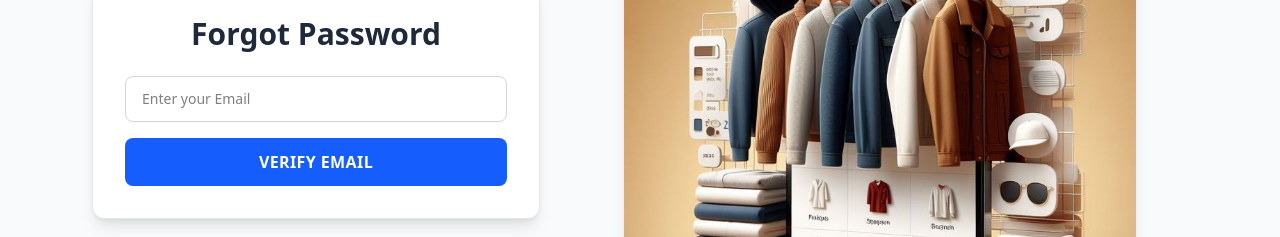
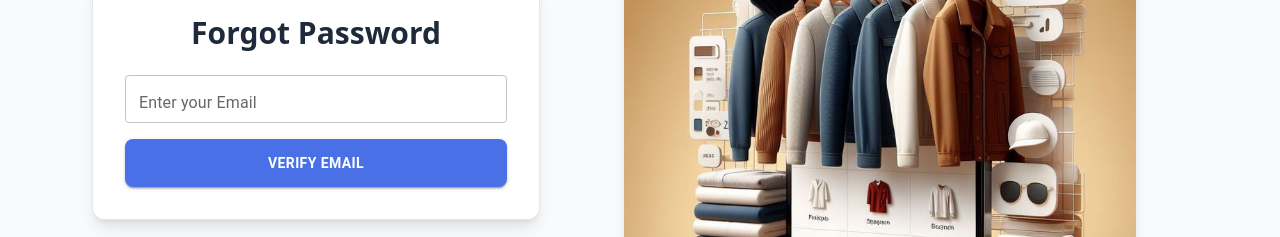
Before and after one commit to buildwithfavas/zayn-frontend, a React (Vite) app: page /forgot-password in a window 1280 px wide. Shown: the part 431-668 px from the top of the page. Built offline with nearby package versions, Linux system fonts and the light colour scheme; no server answers.

Commit message:
bug: HTML validation on login and signup removed feat: Logic implemented for forgot Password page - Maid otp verification page Same for sign up and forgot Password

```diff
--- a/src/Pages/user/ForgotPassEmail.jsx
+++ b/src/Pages/user/ForgotPassEmail.jsx
@@ -1,19 +1,37 @@
-import { useState } from "react";
 import fashionPreview from "../../assets/fashion-preview.jpg";
 import UserLayout from "../../components/user/UserLayout";
 import toast from "react-hot-toast";
+import Button from "@mui/material/Button";
+import { useForm } from "react-hook-form";
+import { CircularProgress, TextField } from "@mui/material";
+import { useNavigate } from "react-router-dom";
+import { yupResolver } from "@hookform/resolvers/yup";
+import { useForgotPassEmailMutation } from "../../Store/Api/user/auth";
+import { forgotPassEmailSchema } from "../../Utils/YupSchemas";
 
 const ForgotPassEmail = () => {
-  const [email, setEmail] = useState("");
+  const [sendOtp, { isLoading }] = useForgotPassEmailMutation();
+  const navigate = useNavigate();
+  const {
+    register,
+    handleSubmit,
+    formState: { errors },
+  } = useForm({
+    resolver: yupResolver(forgotPassEmailSchema),
+    mode: "onBlur",
+  });
 
-  const handleSubmit = (e) => {
-    e.preventDefault();
-    if (!email) {
-      toast.error("Please enter your email");
-      return;
+  const onSubmit = async (data) => {
+    try {
+      const res = await sendOtp(data).unwrap();
+      toast.success(res.message || "OTP Send Successfully");
+      localStorage.setItem("userEmail", data.email);
+      localStorage.setItem("otpExpiry", Date.now() + 60000);
+      localStorage.setItem("verificationType", "forgotPassword"); // Mark as forgot password flow
+      navigate("/verify");
+    } catch (error) {
+      toast.error(error.data || "Some Error Occurred");
     }
-    // Replace with your backend API call
-    console.log("Verifying email:", email);
   };
 
   return (
@@ -27,20 +45,40 @@ const ForgotPassEmail = () => {
                 <h2 className="text-2xl sm:text-3xl font-bold text-gray-800 mb-4 sm:mb-6 text-center">
                   Forgot Password
                 </h2>
-                <form onSubmit={handleSubmit} className="space-y-4">
-                  <input
+                <form onSubmit={handleSubmit(onSubmit)} className="space-y-4" noValidate>
+                  <TextField
+                    {...register("email")}
+                    id="email"
+                    label="Enter your Email"
                     type="email"
-                    placeholder="Enter your Email"
-                    value={email}
-                    onChange={(e) => setEmail(e.target.value)}
-                    className="w-full border border-gray-300 rounded-lg px-4 py-3 text-sm focus:outline-none focus:ring-2 focus:ring-blue-500"
+                    variant="outlined"
+                    fullWidth
+                    disabled={isLoading}
+                    error={!!errors.email}
+                    helperText={errors?.email?.message}
+                    sx={{
+                      "& .MuiInputBase-root": {
+                        height: "48px",
+                      },
+                    }}
                   />
-                  <button
+                  <Button
                     type="submit"
-                    className="w-full bg-blue-600 text-white font-semibold py-3 rounded-lg hover:bg-blue-700 transition uppercase tracking-wide text-sm sm:text-base"
+                    disabled={isLoading}
+                    variant="contained"
+                    fullWidth
+                    sx={{
+                      bgcolor: "#4A70E8",
+                      "&:hover": { bgcolor: "#3d5fd4" },
+                      py: 1.5,
+                      mt: 2,
+                      textTransform: "uppercase",
+                      fontWeight: "bold",
+                      borderRadius: 2,
+                    }}
                   >
-                    VERIFY EMAIL
-                  </button>
+                    {isLoading ? <CircularProgress size={24} color="inherit" /> : "VERIFY EMAIL"}
+                  </Button>
                 </form>
               </div>
             </div>
--- a/src/Pages/user/Login.jsx
+++ b/src/Pages/user/Login.jsx
@@ -110,7 +110,7 @@ const Login = () => {
                   </Link>
                 </div>
 
-                <form onSubmit={handleSubmit(onSubmit)} className="space-y-5">
+                <form onSubmit={handleSubmit(onSubmit)} className="space-y-5" noValidate>
                   {/* Email Input */}
                   <div>
                     <TextField
--- a/src/Pages/user/OTPVerification.jsx
+++ b/src/Pages/user/OTPVerification.jsx
@@ -60,8 +60,25 @@ const OTPVerification = () => {
 
     try {
       const res = await verifyEmail({ otp, email }).unwrap();
-      navigate("/login");
-      toast.success(res.message || "User verified successfully");
+
+      // Check which flow the user came from
+      const verificationType = localStorage.getItem("verificationType");
+
+      if (verificationType === "forgotPassword") {
+        // Forgot password flow: redirect to reset password page
+        navigate("/new-password");
+        toast.success(res.message || "OTP verified successfully");
+      } else if (verificationType === "signup") {
+        // Signup flow: redirect to login page
+        navigate("/login");
+        toast.success(res.message || "User verified successfully");
+      } else {
+        // Fallback: if no verificationType found, assume signup
+        navigate("/login");
+        toast.error("User verification failed");
+      }
+      // Clean up
+      localStorage.removeItem("verificationType");
     } catch (error) {
       toast.error(error.data || "Verification failed");
     }
--- a/src/Pages/user/Signup.jsx
+++ b/src/Pages/user/Signup.jsx
@@ -47,6 +47,7 @@ const Signup = () => {
       toast.success(res.message || "User Registered Successfully");
       localStorage.setItem("userEmail", data.email);
       localStorage.setItem("otpExpiry", Date.now() + 60000);
+      localStorage.setItem("verificationType", "signup"); // Mark as signup flow
       navigate("/verify");
       reset();
     } catch (err) {
@@ -108,7 +109,7 @@ const Signup = () => {
                   <p className="text-sm text-gray-700 font-medium">OR</p>
                 </div>
 
-                <form onSubmit={handleSubmit(onSubmit)} className="space-y-4">
+                <form onSubmit={handleSubmit(onSubmit)} className="space-y-4" noValidate>
                   {/* Your Name Section */}
                   <div>
                     <h3 className="text-sm font-medium text-gray-900 mb-3">Your Name</h3>
```
